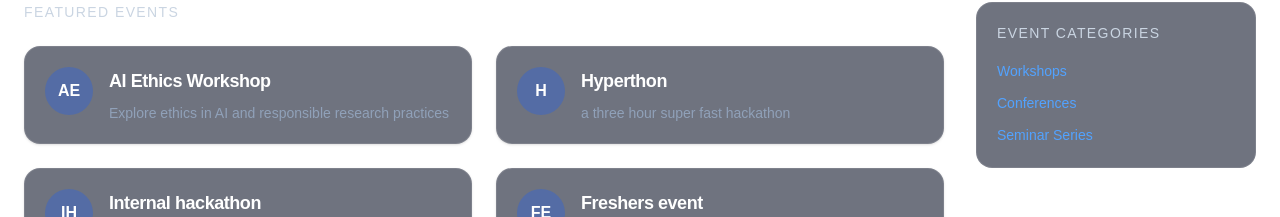
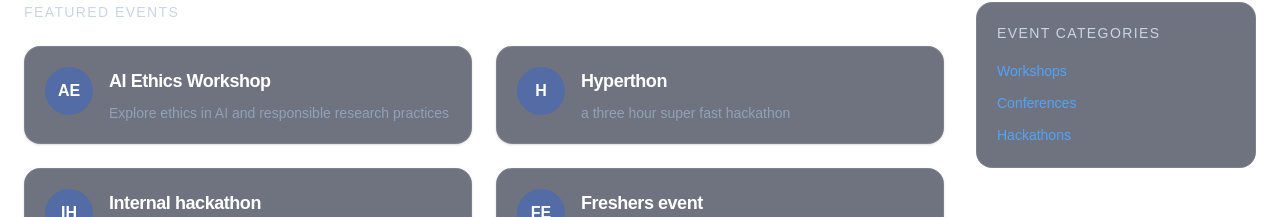
Before and after one commit to Devaditya-Suuu/ResearchGate2.0, a Next.js app: page /events in a window 1280 px wide. Shown: the part 294-511 px from the top of the page. Built offline with nearby package versions, Linux system fonts and the light colour scheme; no server answers.

Commit message:
Update event categories to include 'Hackathons'

```diff
--- a/src/app/(site)/events/page.tsx
+++ b/src/app/(site)/events/page.tsx
@@ -9,7 +9,7 @@ export default async function EventsPage(){
     { title: 'Freshers event', excerpt: 'A warm welcome party to all the freshers from the family of RG' },
   ];
 
-  const categories = ['Workshops', 'Conferences', 'Seminar Series'];
+  const categories = ['Workshops', 'Conferences', 'Hackathons'];
 
   return (
     <div className="px-6 py-24 max-w-7xl mx-auto text-white">
```
